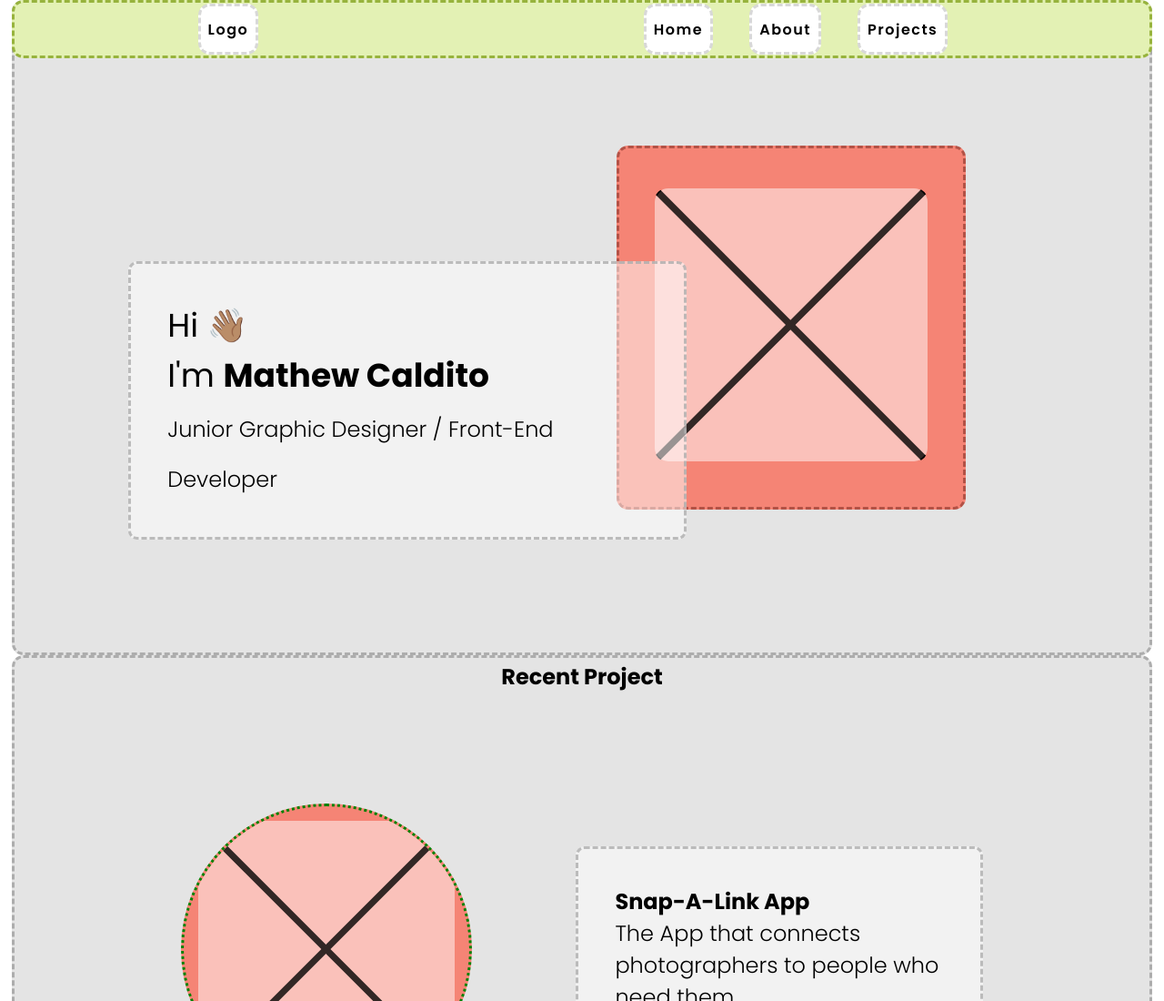
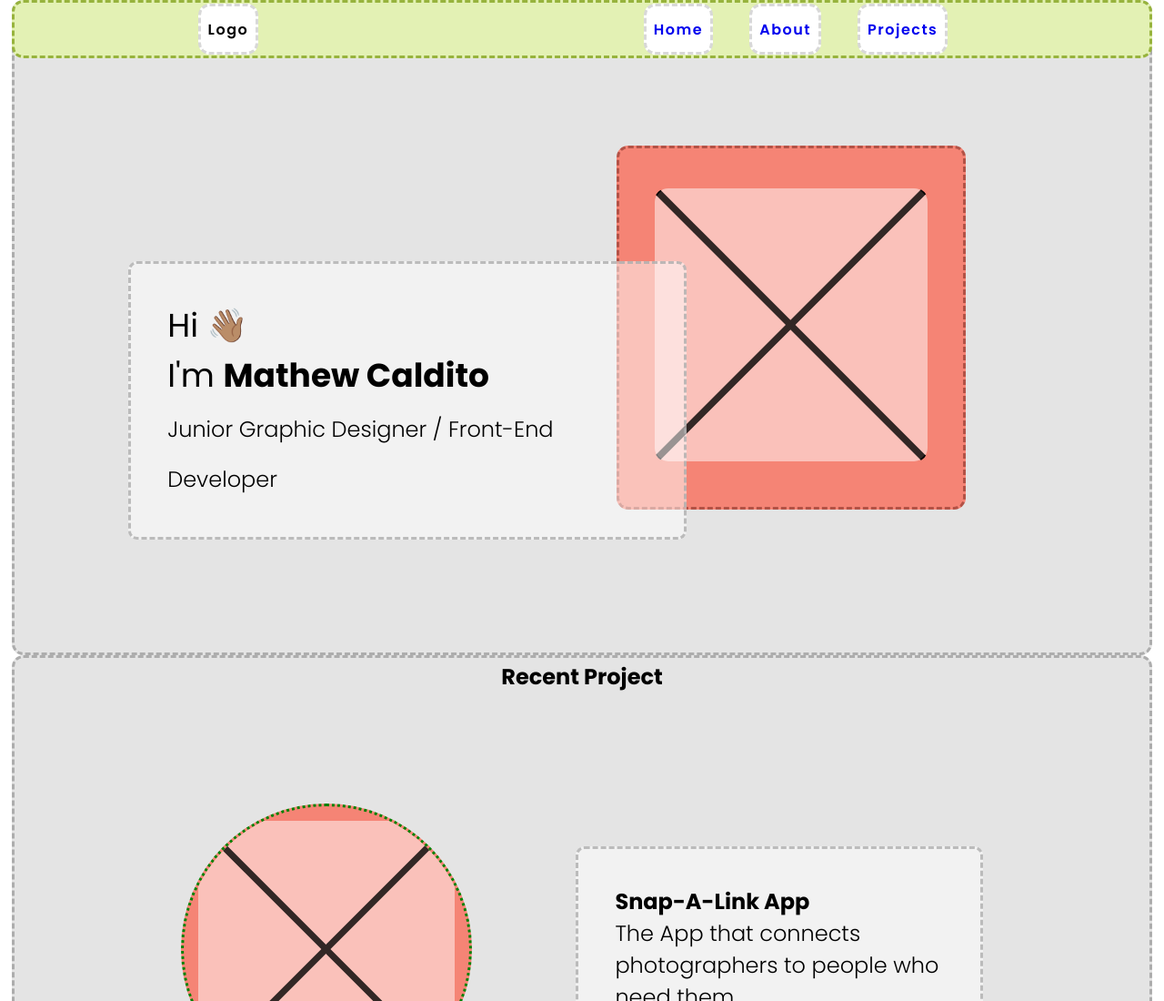
Before and after one commit to m4th3w561/JonesteinDesignsPortfolio, a plain HTML site: page index.html in a window 1280 px wide. Shown: the top 1100 px of the page at 91% size. Drawn offline with Linux system fonts and the light colour scheme.

Commit message:
added other pages

```diff
--- a/index.html
+++ b/index.html
@@ -16,9 +16,9 @@
         </div>
         <div class="nav-list">
             <ul>
-                <li>Home</li>
-                <li>About</li>
-                <li>Projects</li>
+                <li><a href="index.html"> Home </a></li>
+                <li><a href="about.html"> About </a></li>
+                <li><a href="#projects"> Projects </a></li>
             </ul>
         </div>
     </nav>
@@ -99,7 +99,7 @@
 
         </div>
     </section>
-    <section class="projects">
+    <section class="projects" id="projects">
         <div class="title"><h1>Projects</h1></div>
         <div id="networkContainer" class="projects-main">
             <div id="circle1">
--- a/style.css
+++ b/style.css
@@ -61,7 +61,15 @@ nav {
     justify-content: center;
     border-radius: 0.8rem;
 }
-
+a {
+    text-decoration: none;
+}
+a:visited {
+    color: black
+}
+a:hover {
+    color: var(--medium-blue)
+}
 .logo {
     padding: 0.5rem;
     height: 3.5rem;
```
Also changed, not shown: about.html (added), dream-bam.html (added), jonestein-design-portfolio.html (added), murder-mystery-game.html (added), photo-app.html (added).
